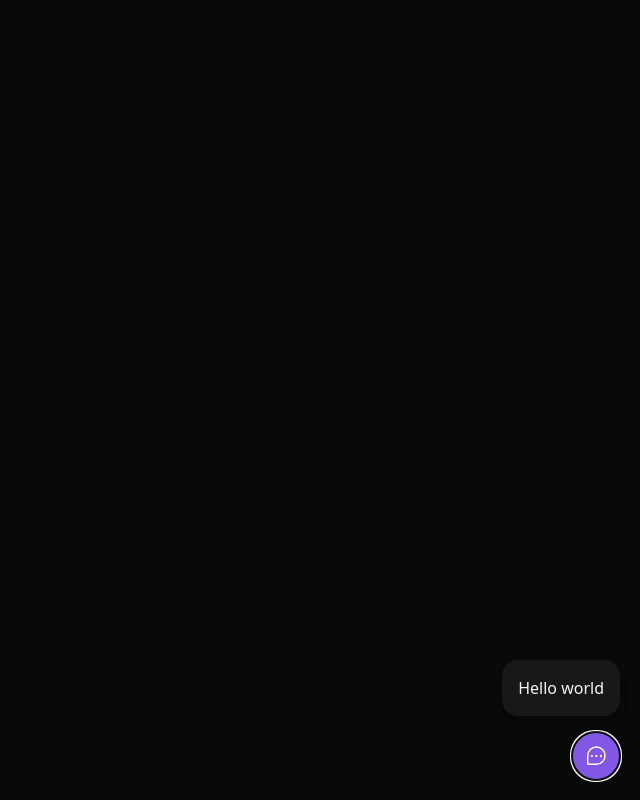
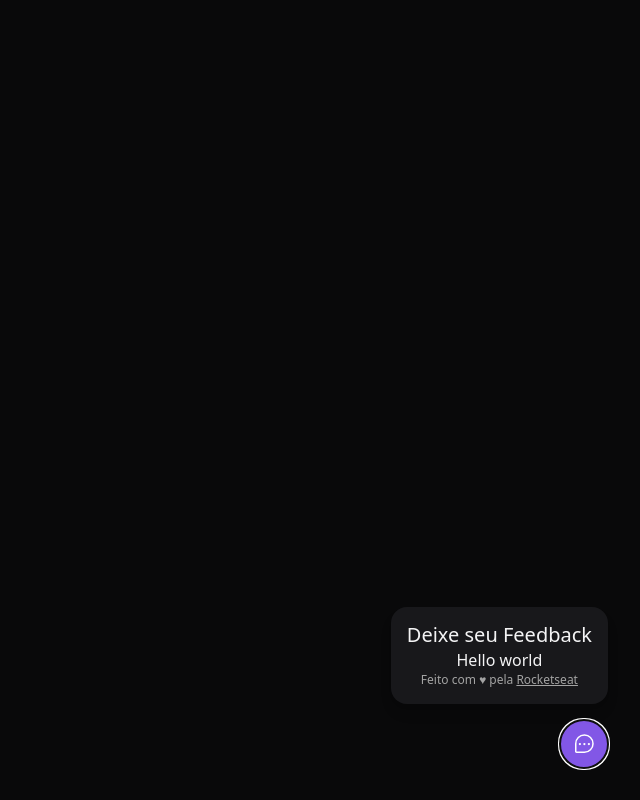
Before and after one commit to nullCommit/webwidget, a React (Vite) app: page / in a window 1280 px wide. Both pictures are taken after a click on the button "Feedback". Shown: the whole page, without its empty margins (640-1280 px from the left). Built offline with nearby package versions, Linux system fonts and the light colour scheme.

Commit message:
Feature: add inicial content to WidgetForm.tsx

```diff
--- a/src/components/Widget.tsx
+++ b/src/components/Widget.tsx
@@ -4,7 +4,7 @@
 
 export function Widget() {
   return (
-    <Popover className='absolute bottom-5 right-5 flex flex-col items-end'>
+    <Popover className='absolute bottom-4 right-4 md:bottom-8 md:right-8 flex flex-col items-end'>
       <Popover.Panel>
         <WidgetForm />
       </Popover.Panel>
--- a/src/components/WidgetForm.tsx
+++ b/src/components/WidgetForm.tsx
@@ -1,7 +1,21 @@
 export function WidgetForm() {
   return (
-    <div className='bg-zinc-900 p-4 relative rounded-2xl mb-4 flex flex-col items-center shadow-lg'>
-      Hello world
+    <div className='bg-zinc-900 p-4 relative rounded-2xl mb-4 flex flex-col items-center shadow-lg w-[calc(100vw-2rem)] md:w-auto'>
+      <header>
+        <span className='text-xl leading-6'>Deixe seu Feedback</span>
+      </header>
+
+      <p>Hello world</p>
+
+      <footer className='text-xs text-neutral-400'>
+        Feito com ♥ pela{' '}
+        <a
+          className='underline underline-offset-1'
+          href='https://rocketseat.com.br'
+        >
+          Rocketseat
+        </a>
+      </footer>
     </div>
   );
 }
```
